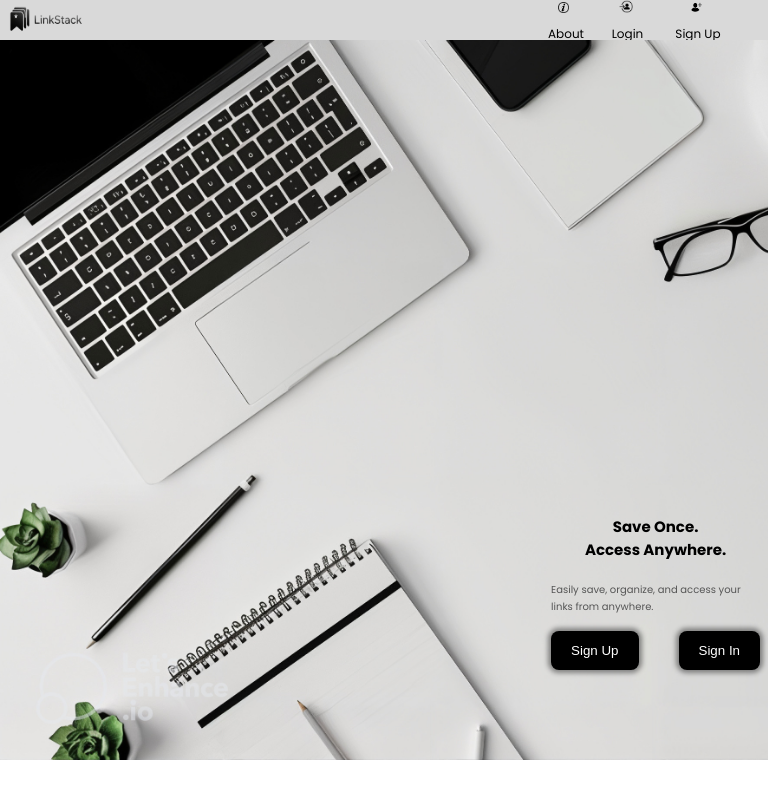
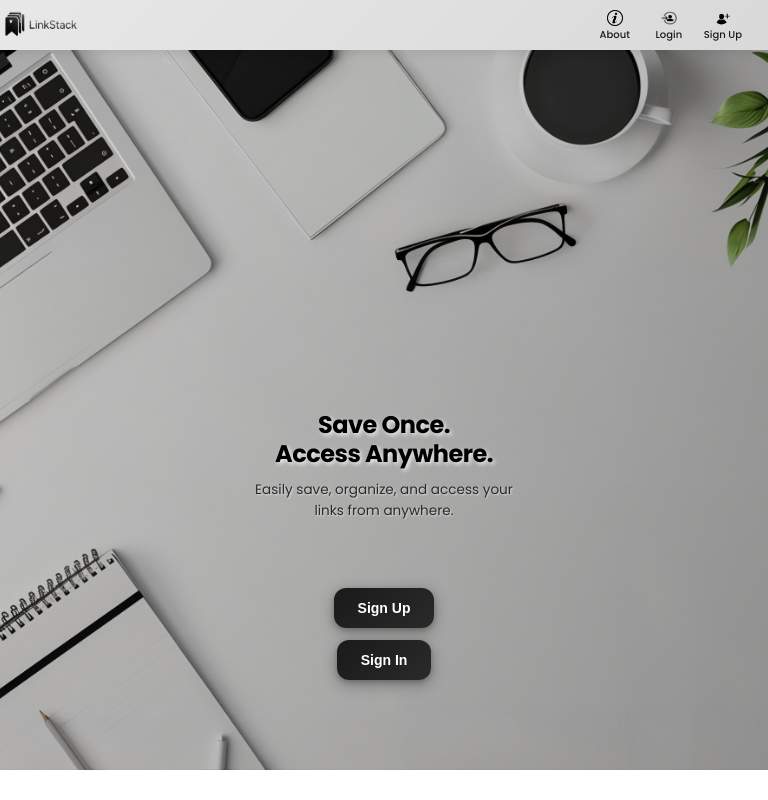
Before and after one commit to Musiki8213/React-TS-Task-2---Links-Vault, a React (Vite) app: page / in a window 768 px wide. Built offline with nearby package versions, Linux system fonts and the light colour scheme.

Commit message:
style: improve homepage layout and mobile responsiveness

```diff
--- a/src/assets/Components/Homepage/Homepage.css
+++ b/src/assets/Components/Homepage/Homepage.css
@@ -1,33 +1,95 @@
-
 body{
     font-family: 'Poppins', sans-serif;
     margin: 0;
     padding: 0;
     overflow-y: hidden;
 }
+
 #logoImg{
     margin-left: 80px;
     width: 250px;
     height: 80px;
+    transition: transform 0.3s ease, filter 0.3s ease;
+    cursor: pointer;
 }
+
+#logoImg:hover {
+    transform: scale(1.05);
+    filter: brightness(1.1);
+}
+
 nav{
     display: flex;
     justify-content: space-between;
     align-items: center;
-    padding: 10px 20px;
-    background-color: #d9d9d9;
+    padding: 15px 20px;
+    background: linear-gradient(135deg, #e8e8e8 0%, #d9d9d9 100%);
+    box-shadow: 0 2px 10px rgba(0, 0, 0, 0.1);
+    position: sticky;
+    top: 0;
+    z-index: 1000;
+    backdrop-filter: blur(10px);
 }
+
 ul{
     margin-right: 100px;
     list-style-type: none;
     display: flex;
-    gap: 40px;
+    gap: 30px;
+    align-items: center;
 }
-ul li a{
+
+ul li {
+    position: relative;
+}
+
+.nav-link {
     text-decoration: none;
-    color: black;
+    color: #1a1a1a;
     font-size: 18px;
-    transition: color 0.3s ease, transform 0.2s ease;
+    font-weight: 500;
+    transition: all 0.3s ease;
+    position: relative;
+    padding: 8px 16px;
+    border-radius: 6px;
+    display: flex;
+    flex-direction: column;
+    align-items: center;
+    gap: 4px;
+    min-width: 70px;
+}
+
+.nav-link img {
+    width: 24px;
+    height: 24px;
+    object-fit: contain;
+}
+
+.nav-link span {
+    font-size: 14px;
+    line-height: 1;
+}
+
+.nav-link::before {
+    content: '';
+    position: absolute;
+    bottom: 0;
+    left: 50%;
+    width: 0;
+    height: 2px;
+    background: #2e7d32;
+    transition: all 0.3s ease;
+    transform: translateX(-50%);
+}
+
+.nav-link:hover {
+    color: #2e7d32;
+    background-color: rgba(46, 125, 50, 0.1);
+    transform: translateY(-2px);
+}
+
+.nav-link:hover::before {
+    width: 80%;
 }
 
 #homeImg{
@@ -36,56 +98,123 @@ ul li a{
 #section {
     background-image: url('/c6e7c290e1b3b99323b4367e26002008_LE_upscale_balanced_x4.jpg');
     background-size: cover;
+    background-position: center;
     width: 100vw;
     height: 91.6vh;
-     margin: 0;
+    margin: 0;
     padding: 0;
     position: relative;
+    overflow: hidden;
+}
+
+#section::before {
+    content: '';
+    position: absolute;
+    top: 0;
+    left: 0;
+    right: 0;
+    bottom: 0;
+    background: linear-gradient(135deg, rgba(0, 0, 0, 0.1) 0%, rgba(0, 0, 0, 0.3) 100%);
+    z-index: 1;
 }
 
 #heading {
-    color: rgb(0, 0, 0);
+    color: #1a1a1a;
     position: absolute;
     bottom: 170px;
-    right: 400px;
-    padding-inline: 0;
+    right: 50%;
+    transform: translateX(50%);
+    padding-inline: 20px;
     font-size: 22px;
+    z-index: 2;
+    animation: fadeInUp 0.8s ease-out;
+    text-align: center;
+    max-width: 800px;
+    width: 100%;
 }
+
+#heading h1 {
+    font-size: 3.5rem;
+    font-weight: 800;
+    margin-bottom: 20px;
+    text-shadow: 2px 2px 4px rgba(255, 255, 255, 0.8);
+    line-height: 1.2;
+    letter-spacing: -0.5px;
+}
+
+#heading p {
+    font-size: 1.3rem;
+    color: #2a2a2a;
+    margin-bottom: 30px;
+    text-shadow: 1px 1px 2px rgba(255, 255, 255, 0.6);
+    line-height: 1.6;
+}
+
 #flexBtn{
     display: flex;
-    gap:40px;
-}
-#signBtn{
-color: white;
-background-color: black;
- padding: 20px 20px;
- border-radius: 8px;
-cursor: pointer;
-box-shadow: 0px 0px 5px 3px rgba(0,0,0,0.42);
-border: hidden;
-transition: background 0.3s ease, transform 0.2s ease;
-
-}
-#signBtn:hover {
-    background-color:  #134117;
-
+    gap: 20px;
+    margin-top: 30px;
 }
 
-ul li a:hover {
-  color: #3c9943;
-  text-decoration: underline;
-  text-decoration-color: #3c9943 ;
-
+#signBtn{
+    color: white;
+    background: linear-gradient(135deg, #1a1a1a 0%, #2a2a2a 100%);
+    padding: 18px 40px;
+    border-radius: 12px;
+    cursor: pointer;
+    box-shadow: 0 4px 15px rgba(0, 0, 0, 0.3), 0 2px 5px rgba(0, 0, 0, 0.2);
+    border: none;
+    font-weight: 600;
+    font-size: 16px;
+    transition: all 0.3s cubic-bezier(0.4, 0, 0.2, 1);
+    position: relative;
+    overflow: hidden;
+    text-decoration: none;
+    display: inline-block;
 }
 
-#aboutIcon{
-    width: 35%;
+#signBtn::before {
+    content: '';
+    position: absolute;
+    top: 0;
+    left: -100%;
+    width: 100%;
+    height: 100%;
+    background: linear-gradient(90deg, transparent, rgba(255, 255, 255, 0.2), transparent);
+    transition: left 0.5s ease;
 }
-#loginIcon{
-    width: 35%;
+
+#signBtn:hover::before {
+    left: 100%;
 }
-#signupIcon{
-    width: 40%;
+
+#signBtn:hover {
+    background: linear-gradient(135deg, #134117 0%, #2e7d32 100%);
+    transform: translateY(-3px);
+    box-shadow: 0 6px 20px rgba(46, 125, 50, 0.4), 0 4px 10px rgba(0, 0, 0, 0.3);
+}
+
+#signBtn:active {
+    transform: translateY(-1px);
+    box-shadow: 0 2px 10px rgba(46, 125, 50, 0.3);
+}
+
+@keyframes fadeInUp {
+    from {
+        opacity: 0;
+        transform: translateY(30px);
+    }
+    to {
+        opacity: 1;
+        transform: translateY(0);
+    }
+}
+
+
+#aboutIcon,
+#loginIcon,
+#signupIcon {
+    display: block;
 }
 
 @media(min-width: 1042px) and (max-width: 1440px ){
@@ -103,14 +232,24 @@ nav{
 
 #heading {
     bottom: 30px;
-    right: 250px;
+    right: 50%;
+    transform: translateX(50%);
     font-size: 16px;
+    padding-inline: 20px;
+}
+
+#heading h1 {
+    font-size: 2.5rem;
+}
+
+#heading p {
+    font-size: 1.1rem;
 }
 
 #signBtn{
- padding: 12px 20px;
- border-radius: 8px;
-
+ padding: 14px 30px;
+ border-radius: 12px;
+ font-size: 14px;
 }
 }
 
@@ -127,19 +266,26 @@ nav{
     justify-content: space-between;
     align-items: center;
     padding: 10px 20px;
-    background-color: #d9d9d9;
+    background: linear-gradient(135deg, #e8e8e8 0%, #d9d9d9 100%);
 }
 ul{
     margin-right: 10px;
     list-style-type: none;
     display: flex;
-    gap: 10px;
+    gap: 8px;
 }
-ul li a{
-    text-decoration: none;
-    color: black;
-    font-size: 12px;
-    transition: color 0.3s ease, transform 0.2s ease;
+.nav-link {
+    padding: 6px 10px;
+    min-width: 60px;
+}
+
+.nav-link span {
+    font-size: 11px;
+}
+
+.nav-link img {
+    width: 20px;
+    height: 20px;
 }
 #section {
     height: 82.6vh;
@@ -147,26 +293,24 @@ ul li a{
 
 #heading {
     bottom: 40px;
-    right: 100px;
+    right: 50%;
+    transform: translateX(50%);
     font-size: 14px;
+    padding-inline: 20px;
+}
+
+#heading h1 {
+    font-size: 2rem;
+}
+
+#heading p {
+    font-size: 1rem;
 }
 
 #signBtn{
- padding: 12px 20px;
- border-radius: 8px;
-
-}
-#aboutIcon{
-    width: 25%;
-    margin-left: -10px;
-}
-#loginIcon{
-    width: 25%;
-}
-#signupIcon{
-    width: 30%;
-
-    margin-left: -5px;
+ padding: 12px 24px;
+ border-radius: 12px;
+ font-size: 14px;
 }
 }
 
@@ -181,24 +325,32 @@ ul li a{
 }
 
 nav{
-    height: 40px;
+    height: 50px;
     display: flex;
     justify-content: space-between;
     align-items: center;
-    background-color: #d9d9d9;
+    background: linear-gradient(135deg, #e8e8e8 0%, #d9d9d9 100%);
+    padding: 10px 15px;
 }
 ul{
-    margin-right: 10px;
+    margin-right: 5px;
     list-style-type: none;
     display: flex;
-    gap: 1px;;
-    width: 190px;
+    gap: 4px;
+    width: auto;
 }
-ul li a{
-    text-decoration: none;
-    color: black;
-    font-size: 12px;
-    transition: color 0.3s ease, transform 0.2s ease;
+.nav-link {
+    padding: 4px 6px;
+    min-width: 50px;
+}
+
+.nav-link span {
+    font-size: 10px;
+}
+
+.nav-link img {
+    width: 16px;
+    height: 16px;
 }
 #section {
     height: 90vh;
@@ -208,24 +360,34 @@ ul li a{
 #heading {
     bottom: 90px;
     right: 8px;
+    left: 8px;
+    transform: none;
     font-size: 10px;
+    text-align: center;
+    width: calc(100% - 16px);
+}
+
+#heading h1 {
+    font-size: 1.5rem;
+    margin-bottom: 10px;
+}
+
+#heading p {
+    font-size: 0.85rem;
+    margin-bottom: 20px;
+}
+
+#flexBtn {
+    flex-direction: column;
+    gap: 12px;
+    align-items: center;
 }
 
 #signBtn{
- padding: 12px 20px;
- border-radius: 8px;
-
-}
-#aboutIcon{
-    width: 25%;
-    margin-left: -10px;
-}
-#loginIcon{
-    width: 25%;
-}
-#signupIcon{
-    width: 30%;
-
-    margin-left: -5px;
+ padding: 12px 24px;
+ border-radius: 12px;
+ font-size: 14px;
+ width: 100%;
+ max-width: 200px;
 }
 }
--- a/src/assets/Components/Homepage/Homepage.tsx
+++ b/src/assets/Components/Homepage/Homepage.tsx
@@ -7,38 +7,24 @@ export const Homepage = () => {
       <nav>
         <img id="logoImg" src="/logoImg.png" alt="Link Logo" />
         <ul>
-          <div  style={{ display: "flex", flexDirection: "column", width: "80px" }}>
           <li>
-              <div id="aboutDiv"  style={{ marginLeft: "20px" }}>
+            <Link to="/about" className="nav-link">
               <img id="aboutIcon" src="/aboutlogo.png" alt="about" />
-              </div>
-              <div>
-                <Link to="/about">About</Link>
-              </div>
+              <span>About</span>
+            </Link>
           </li>
-          </div>
-
-          <div id="LoginDiv"  style={{ display: "flex", flexDirection: "column", width: "80px" }}>
           <li>
-              <div style={{ marginLeft: "7px" }}>
+            <Link to="/login" className="nav-link">
               <img id="loginIcon" src="/loginlogo.png" alt="login" />
-              </div>
-              <div>
-                <Link to="/login">Login</Link>
-              </div>
+              <span>Login</span>
+            </Link>
           </li>
-          </div>
-
-          <div id="signupDiv"  style={{ display: "flex", flexDirection: "column", width: "80px" }}>
           <li>
-              <div style={{ marginLeft: "20px" }}>
+            <Link to="/signup" className="nav-link">
               <img id="signupIcon" src="/736545-200.png" alt="signup" />
-              </div>
-              <div>
-                <Link to="/signup">Sign Up</Link>
-              </div>
+              <span>Sign Up</span>
+            </Link>
           </li>
-          </div>
         </ul>
       </nav>
 
```
Lines whose indentation alone changed are shown as unchanged.
